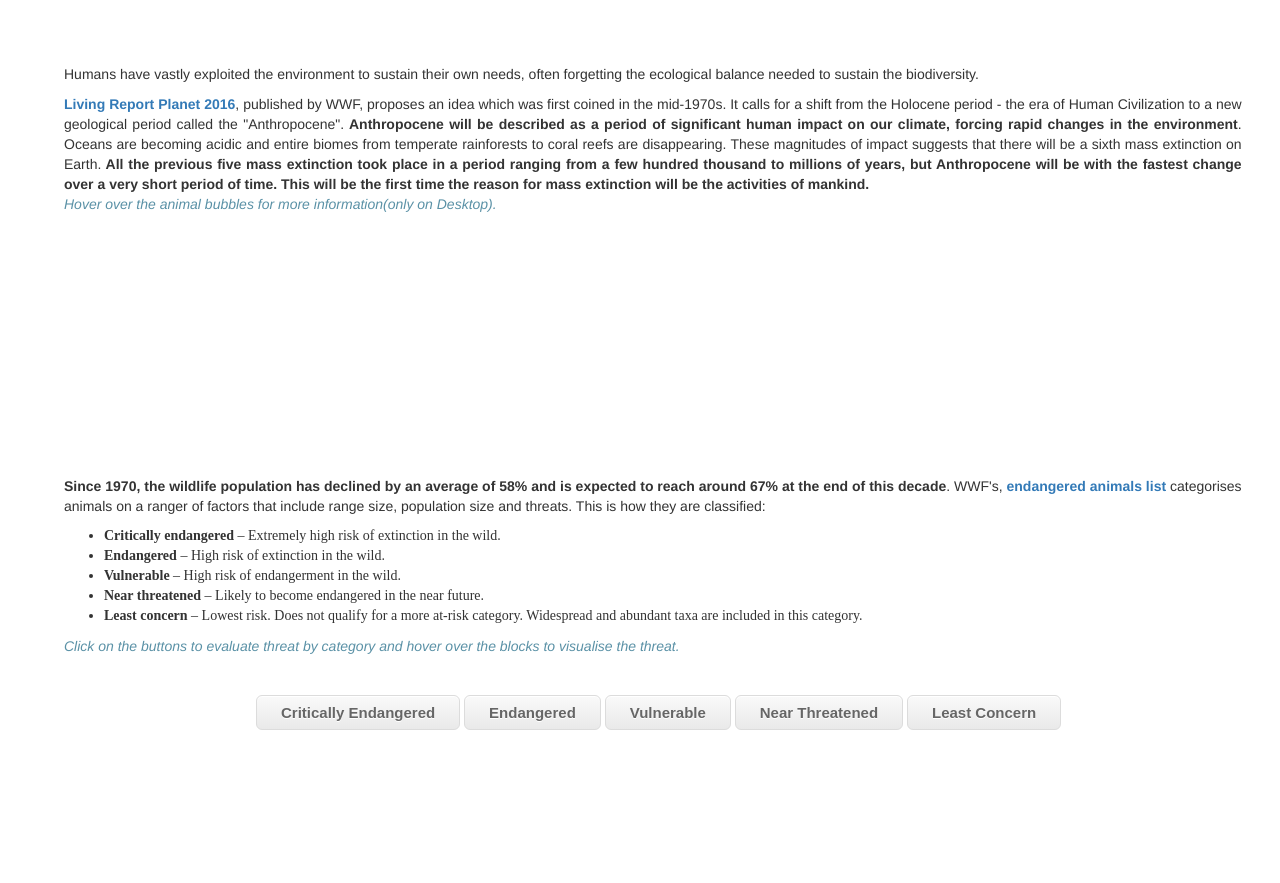
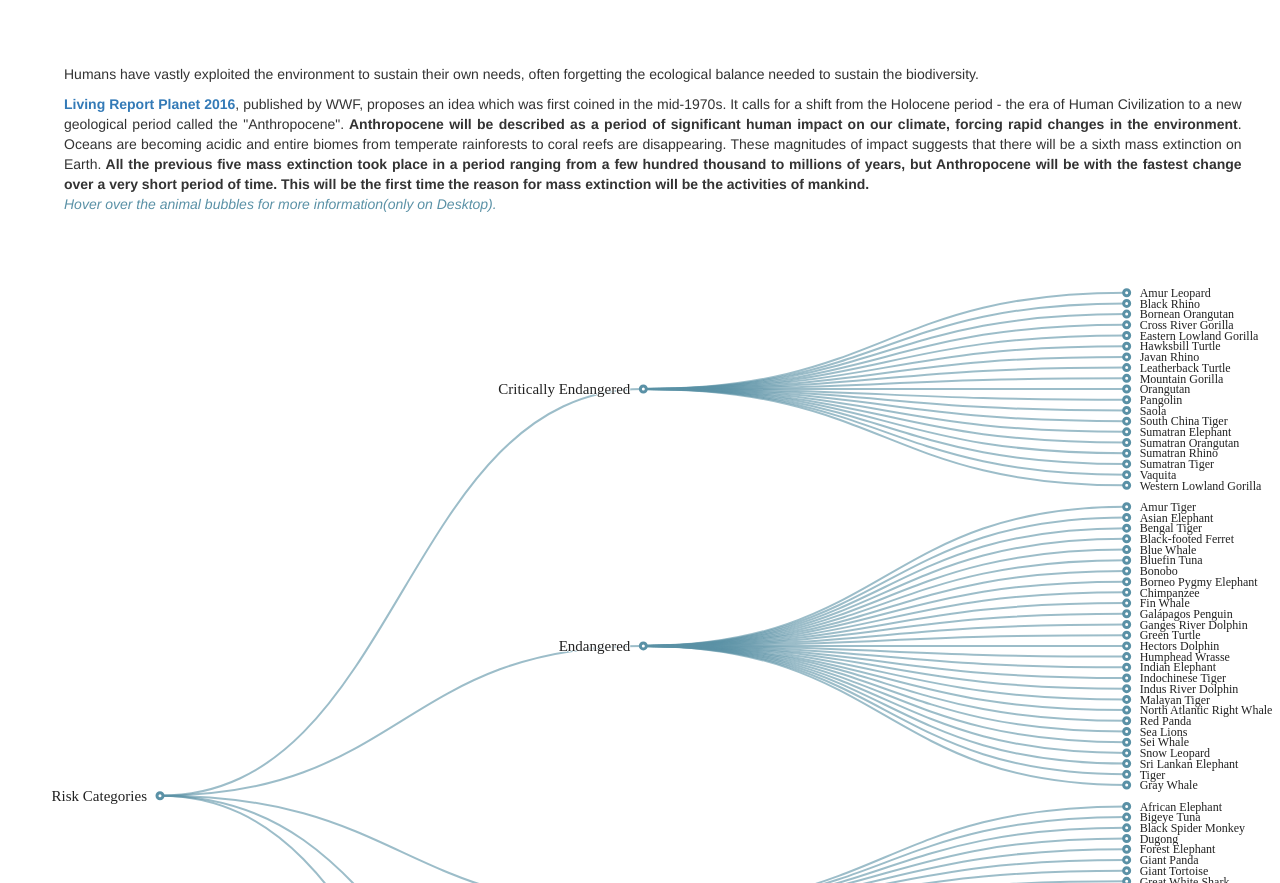
Before and after one commit to ShahrukhAhmed89/endangered-animals, a plain HTML site: page index.html in a window 1280 px wide. Shown: the top 883 px of the page. Drawn offline with nearby package versions, Linux system fonts and the light colour scheme; the site is published under a folder, as on GitHub Pages, so addresses that start at the root find nothing.

Commit message:
Update index.html

```diff
--- a/index.html
+++ b/index.html
@@ -45,6 +45,6 @@
         <button class="myButton button5">Least Concern</button>
     </div>
     <svg id='graph2'></svg>
-    <script src="/interactive.js"></script>
+    <script src="interactive.js"></script>
 </body>
 </html>
```
